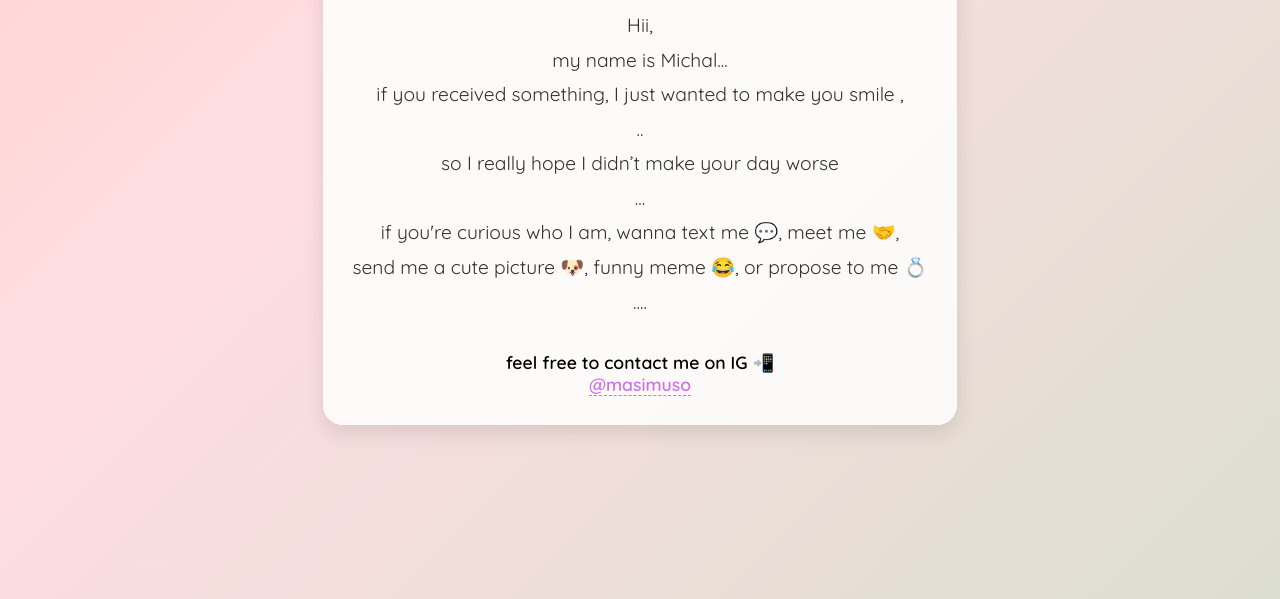
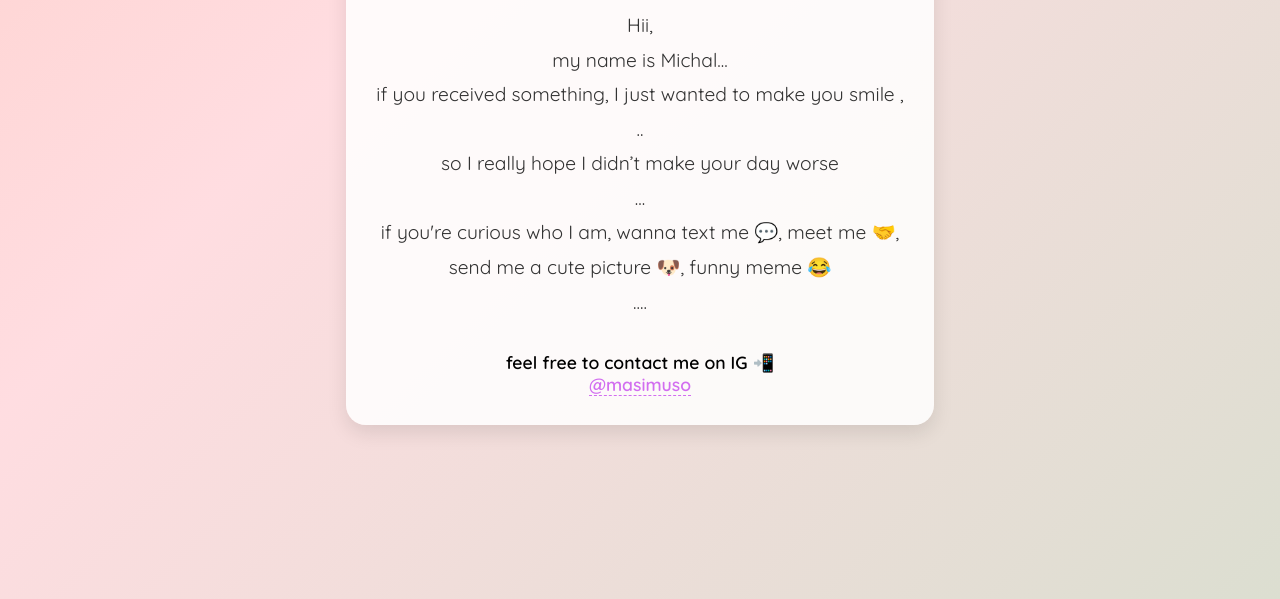
Before and after one commit to mike58smile/surprise, a plain HTML site: page index.html in a window 1280 px wide. Shown: the part 201-800 px from the top of the page. Drawn offline with Linux system fonts and the light colour scheme.

Commit message:
delete propose in text

```diff
--- a/index.html
+++ b/index.html
@@ -32,7 +32,7 @@
     ...<br />
 
     if you're curious who I am, wanna text me 💬, meet me 🤝,<br />
-    send me a cute picture 🐶, funny meme 😂, or propose to me 💍<br />
+    send me a cute picture 🐶, funny meme 😂<br />
     ....`;
 
     const enIgText = `feel free to contact me on IG 📲<br />
@@ -47,7 +47,7 @@
     ...<br />
 
     ak si zvedavý/á kto som, chceš mi napísať 💬, stretnúť sa 🤝,<br />
-    poslať mi cute fotku 🐶, vtipný meme 😂, alebo ma požiadať o ruku 💍<br />
+    poslať mi cute fotku 🐶, vtipný meme 😂<br />
     ...`;
     const skIgText = `môžeš ma kontaktovať na IG 📲<br />
     <a href="https://instagram.com/masimuso" target="_blank">@masimuso</a>`;
```
